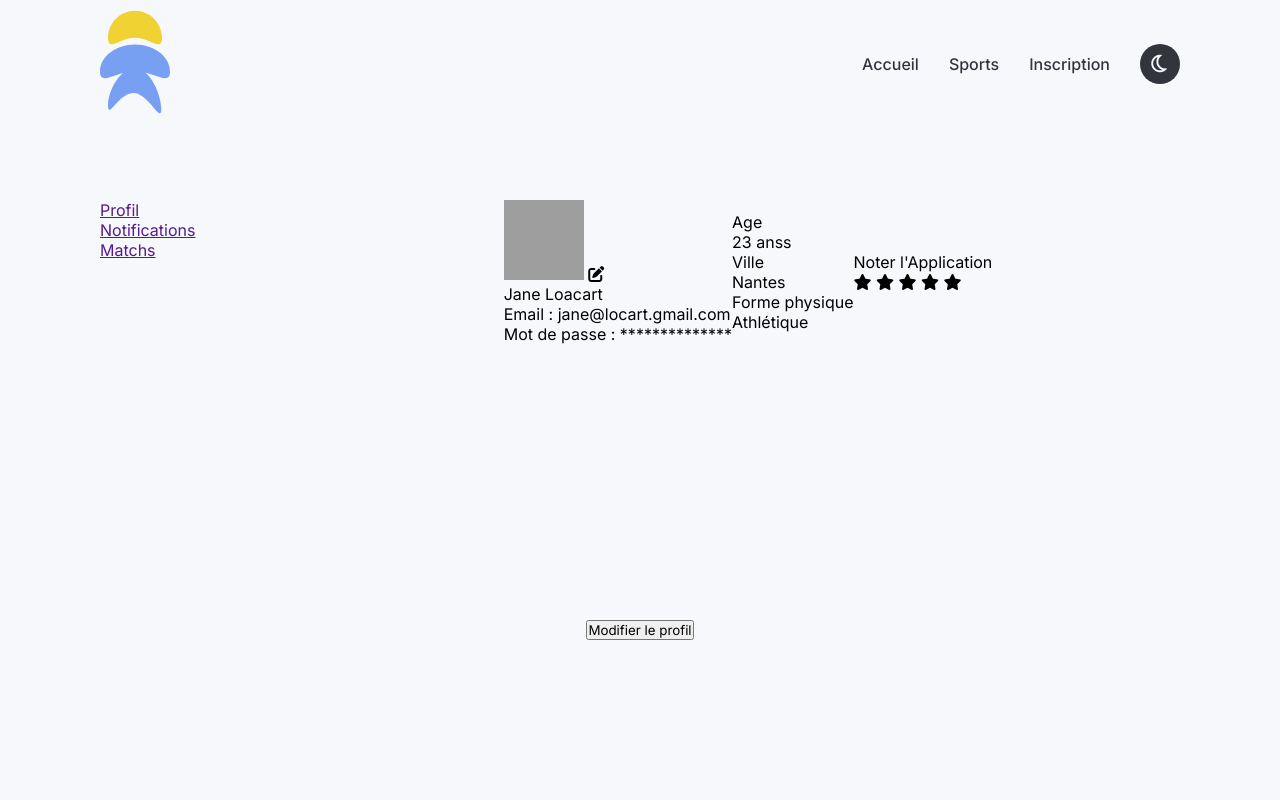
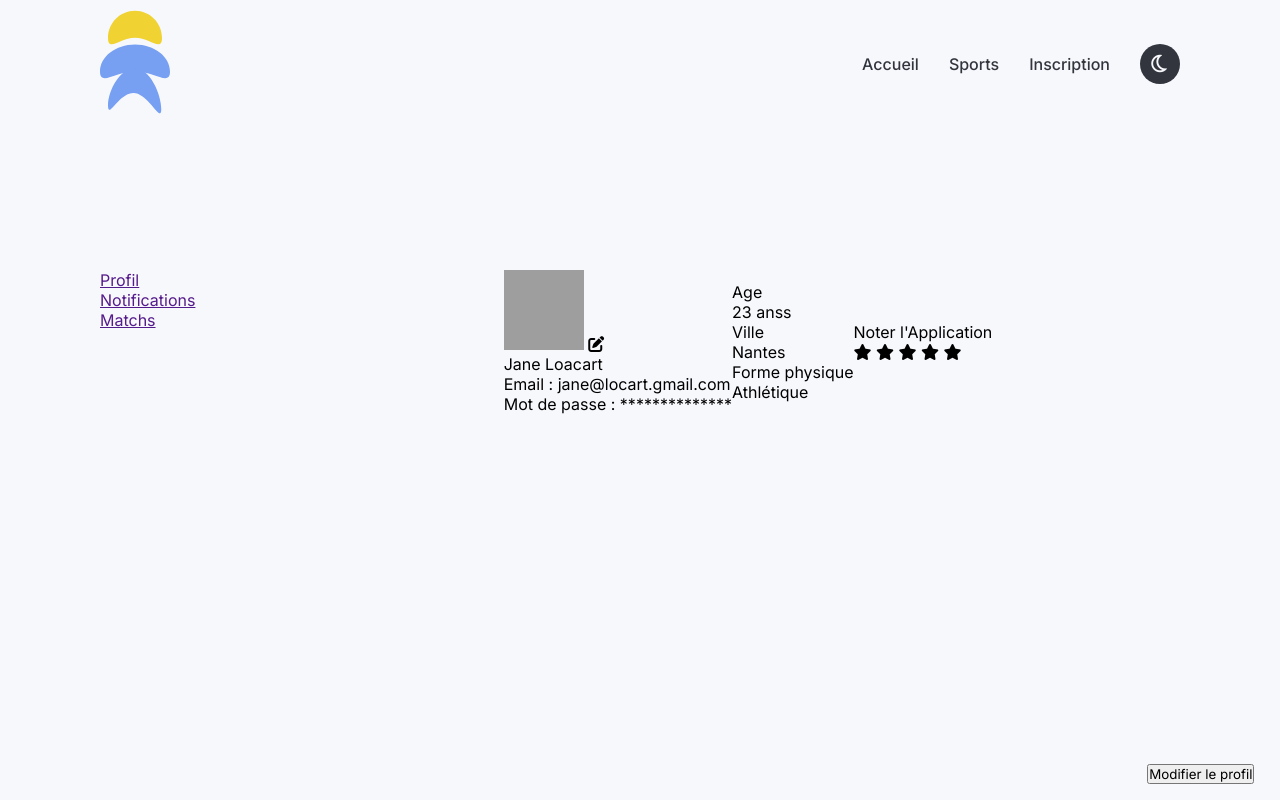
Before and after one commit to Atooo44/sportProjectA2, a PHP site: page /php/profil_info.php in a window 1280 px wide. Run offline with PHP 8.4, Linux system fonts and the light colour scheme; some libraries are stand-ins or nearby versions; grey boxes are pictures that could not be loaded.

Commit message:
add mark to user table

```diff
--- a/css/profil_info.css
+++ b/css/profil_info.css
@@ -49,3 +49,9 @@
     width: 80px;
     height: 80px;
 }
+
+.modify{
+    position: fixed;
+    bottom: 2vh;
+    right: 2vw;
+}
--- a/php/profil_info.php
+++ b/php/profil_info.php
@@ -86,7 +86,10 @@
                 </div>
             </div>
 
-            <button>Modifier le profil</button>
+            <div class="modify">
+                <button>Modifier le profil</button>
+            </div>
+
 
         </section>
 
--- a/sql/generation.sql
+++ b/sql/generation.sql
@@ -6,6 +6,7 @@ DROP TABLE IF EXISTS location CASCADE;
 DROP TABLE IF EXISTS users CASCADE;
 DROP TABLE IF EXISTS match CASCADE;
 DROP TABLE IF EXISTS reservation CASCADE;
+
 
 ------------------------------------------------------------
 -- Table: location
@@ -27,6 +28,7 @@ CREATE TABLE public.users(
 	password       VARCHAR (80) NOT NULL ,
 	fit            VARCHAR (50) NOT NULL ,
 	match_played   INT  NOT NULL ,
+	mark           INT  NOT NULL ,
 	city           VARCHAR (50) NOT NULL  ,
 	CONSTRAINT users_PK PRIMARY KEY (mail)
 
```
